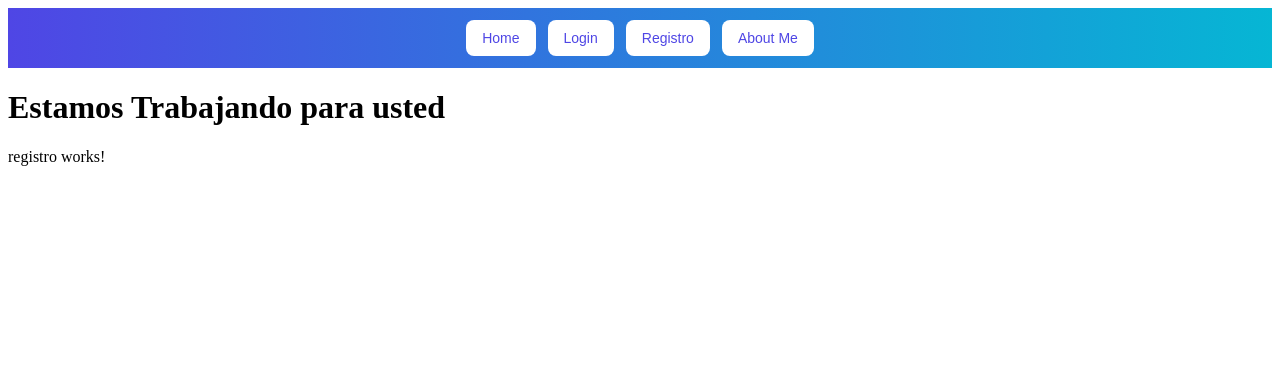
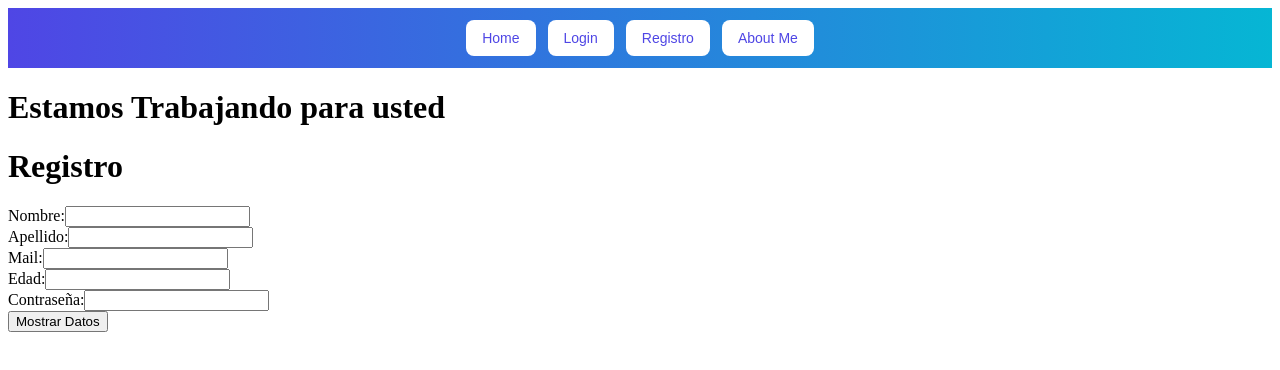
Before and after one commit to emmanuelalbe/SalaJuegos, an Angular app: page /registro in a window 1280 px wide. Shown: the top 370 px of the page. Built offline with nearby package versions, Linux system fonts and the light colour scheme.

Commit message:
Fomurlario Realizado

```diff
--- a/src/app/components/card-juegos/card-juegos.html
+++ b/src/app/components/card-juegos/card-juegos.html
@@ -1,4 +1,3 @@
-
 
 
 <h1>Mis Videojuegos</h1>
--- a/src/app/components/card-juegos/card-juegos.ts
+++ b/src/app/components/card-juegos/card-juegos.ts
@@ -11,21 +11,27 @@ import { Card } from '../card/card';
   styleUrl: './card-juegos.css',
 })
 export class CardJuegos {
+
   misJuegos = [
     {
-      title: 'The Legend of Zelda',
-      image: 'assets/zelda.jpg',
+      title: 'Ahorcado',
+      image: 'TrabajoPractico/src/assets/img/logo.png',
       description: 'Una aventura épica en el reino de Hyrule.'
     },
     {
-      title: 'Super Mario Odyssey',
-      image: 'assets/mario.jpg',
+      title: 'Mayor o menor',
+      image: 'TrabajoPractico/src/assets/img/logo.png',
       description: 'Un viaje de plataformas en 3D por todo el mundo.'
     },
     {
-      title: 'Elden Ring',
-      image: 'assets/elden.jpg',
+      title: 'Preguntados',
+      image: 'assets/img/logo.jpg',
       description: 'Un RPG de acción en un vasto mundo abierto.'
+    },
+    {
+      title: 'Juego PROPIO',
+      image: 'assets/img/logo.jpg',
+      description: 'Todabia no se que juego poner, pero va a ser un juegazo'
     }
   ];
 }
--- a/src/app/pages/home/home.html
+++ b/src/app/pages/home/home.html
@@ -2,11 +2,4 @@
 
 <app-card-juegos>
 
-    <h2>Juegos Destacados</h2>
-    <ul>
-        <li *ngFor="let juego of juegos">
-            <h3>{{ juego.nombre }}</h3>
-            <p>{{ juego.descripcion }}</p>
-        </li>
-    </ul>
 </app-card-juegos>
--- a/src/app/pages/registro/registro.html
+++ b/src/app/pages/registro/registro.html
@@ -1 +1,26 @@
-<p>registro works!</p>
+<h1>Registro</h1>
+
+<form [formGroup]="formulario" (ngSubmit)="mosrarDatos()">
+    <div>
+        <label for="nombre">Nombre:</label>
+        <input id="nombre" type="text" formControlName="nombre">
+    </div>
+    <div>
+        <label for="apellido">Apellido:</label>
+        <input id="apellido" type="text" formControlName="apellido">
+    </div>
+    <div>
+        <label for="mail">Mail:</label>
+        <input id="mail" type="email" formControlName="mail">
+    </div>
+    <div>
+        <label for="edad">Edad:</label>
+        <input id="edad" type="number" formControlName="edad">
+    </div>
+    <div>
+        <label for="password">Contraseña:</label>
+        <input id="password" type="password" formControlName="password">
+    </div>
+    <button type="submit">Mostrar Datos</button>
+
+</form>
--- a/src/app/pages/registro/registro.ts
+++ b/src/app/pages/registro/registro.ts
@@ -1,9 +1,45 @@
-import { Component } from '@angular/core';
+import { Component, OnInit } from '@angular/core';
+import { FormControl, FormGroup, ReactiveFormsModule,Validator } from '@angular/forms';
+
+
 
 @Component({
   selector: 'app-registro',
-  imports: [],
+  imports: [ReactiveFormsModule],
   templateUrl: './registro.html',
   styleUrl: './registro.css',
 })
-export class Registro {}
+export class Registro{
+  formulario = new FormGroup({
+    nombre: new FormControl(''),
+    apellido: new FormControl(''),
+    mail: new FormControl(''),
+    edad: new FormControl(),
+    password: new FormControl('')
+  });
+
+  mosrarDatos(){
+    console.log(this.formulario.value);
+  }
+
+
+
+
+/*
+  nombre = new FormControl('Ingresa tu nombre',{});
+  apellido = new FormControl('Ingresa tu apellido');
+  mail = new FormControl('Ingresa tu email');
+  edad = new FormControl();
+  password = new FormControl('Ingresa tu contraseña');
+
+  mosrarDatos(){
+    console.log(this.nombre.value);
+    console.log(this.apellido.value);
+    console.log(this.mail.value);
+    console.log(this.edad.value);
+    console.log(this.password.value);
+
+}
+*/
+
+}
```
Also changed, not shown: src/app/models/usuario.ts (added, +9 -0 lines), src/app/app.html (line endings or trailing spaces), src/assets/imagen/fondoRegistro.png (added), src/assets/imagen/logo.png (added).
